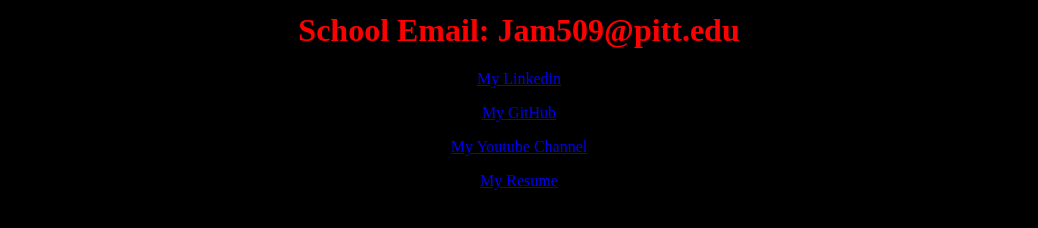
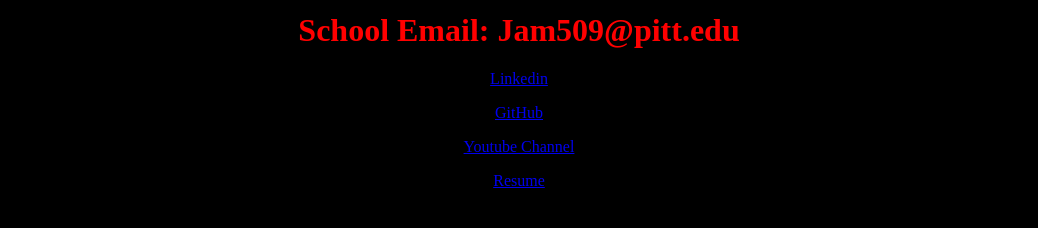
Before and after one commit to JasonM3687/jasonmatuszak.com, a plain HTML site: page index.html in a window 1280 px wide. Shown: the part 366-594 px from the top of the page, without its empty margins (121-1159 px from the left). Drawn offline with Linux system fonts and the light colour scheme.

Commit message:
Update index.html

```diff
--- a/index.html
+++ b/index.html
@@ -16,16 +16,16 @@ div {text-align: center;}
  <h1 style="color:red;"> Main Email: Jaym3687@gmail.com </h1>
  <h1 style="color:red;"> School Email: Jam509@pitt.edu </h1>
   <p class="aligncenter">
-  <a href="https://www.linkedin.com/in/jason-matuszak-588907201"><span style="text-align:center">My Linkedin</span></a>
+  <a href="https://www.linkedin.com/in/jason-matuszak-588907201"><span style="text-align:center">Linkedin</span></a>
   </p>
    <p class="aligncenter">
-  <a href="https://github.com/JasonM3687"><span style="text-align:center">My GitHub</span></a>
+  <a href="https://github.com/JasonM3687"><span style="text-align:center">GitHub</span></a>
   </p>
   <p class="aligncenter">
-  <a href="https://www.youtube.com/channel/UCCvQ-IhVccU8BaVsxRL3yXg"><span style="text-align:center">My Youtube Channel</span></a>
+  <a href="https://www.youtube.com/channel/UCCvQ-IhVccU8BaVsxRL3yXg"><span style="text-align:center">Youtube Channel</span></a>
   </p>
   <p class="aligncenter">
-  <a href="https://mega.nz/file/HolHSQJJ#N0FGVseeY3GSlJd2PrCKTz4ZDwe1KzaEkWara108M-o"><span style="text-align:center">My Resume</span></a>
+  <a href="https://mega.nz/file/HolHSQJJ#N0FGVseeY3GSlJd2PrCKTz4ZDwe1KzaEkWara108M-o"><span style="text-align:center">Resume</span></a>
   </p>
   <style>
 .aligncenter {
```
